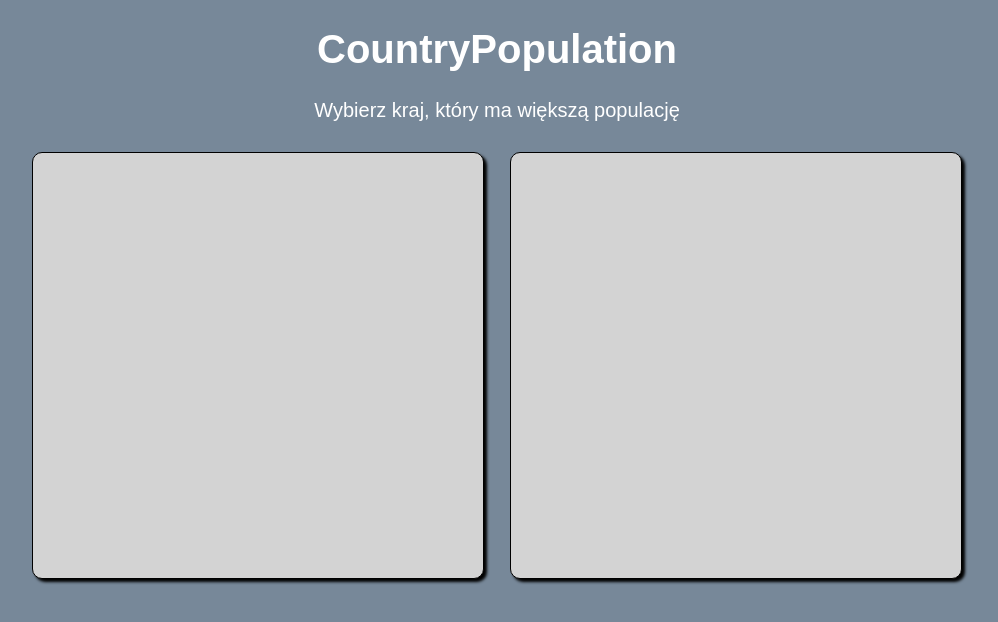
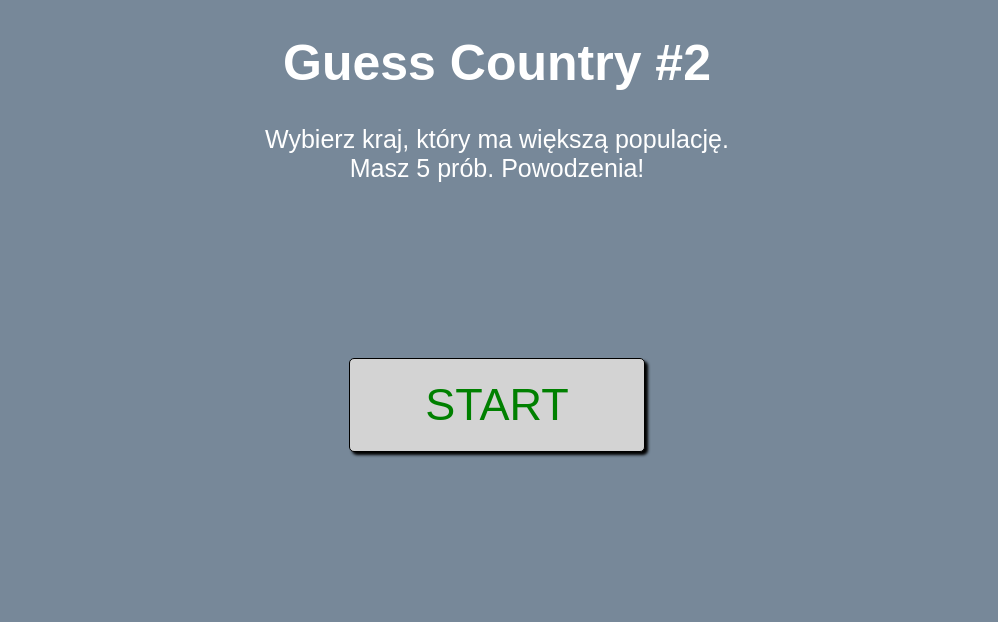
Before and after one commit to nojszewski/graKraje2, a plain HTML site: page index.html in a window 1280 px wide. Shown: the whole page, without its empty margins (143-1141 px from the left). Drawn offline with Linux system fonts and the light colour scheme; no server answers.

Commit message:
Update 26.11

```diff
--- a/app.js
+++ b/app.js
@@ -2,6 +2,22 @@ let correct = 0
 let unCorrect = 0
 let country1, country2
 let attempts = 0
+
+const startBtn = document.querySelector('#startBtn')
+startBtn.addEventListener('click', start)
+
+function start() {
+    const country1Box = document.querySelector('#countryBox1')
+    const country2Box = document.querySelector('#countryBox2')
+
+    country1Box.style.display = 'inline-block'
+    country2Box.style.display = 'inline-block'
+
+    startBtn.style.display = 'none'
+
+    draw()
+    check()
+}
 
 async function getData() {
     const res = await fetch("https://restcountries.com/v3.1/all")
@@ -80,6 +96,3 @@ function check() {
         handleClick(country2.population > country1.population)
     })
 }
-
-draw()
-check()
--- a/index.html
+++ b/index.html
@@ -3,14 +3,17 @@
 <head>
     <meta charset="UTF-8">
     <meta name="viewport" content="width=device-width, initial-scale=1.0">
-    <title>Gra w kraje</title>
+    <title>Guess Country #2 - gra</title>
 
     <link rel="stylesheet" href="style.css">
 </head>
 <body>
 
-    <h1>CountryPopulation</h1>
-    <p>Wybierz kraj, który ma większą populację</p>
+    <h1>Guess Country #2</h1>
+    <p>Wybierz kraj, który ma większą populację.<br>
+    Masz 5 prób. Powodzenia!</p>
+
+    <button id="startBtn">START</button>
 
     <div class="countryBox" id="countryBox1">
         <img id="flag1" class="flag">
--- a/style.css
+++ b/style.css
@@ -5,11 +5,16 @@ body {
     padding: 0;
     text-align: center;
     color: white;
-    font-size: 20px;
+    font-size: 25px;
+}
+
+p {
+    font-size: 25px;
 }
 
 .countryBox {
-    display: inline-block;
+    /* display: inline-block; */
+    display: none;
     width: 450px;
     height: 425px;
     margin: 10px;
@@ -36,3 +41,20 @@ body {
     font-weight: bold;
     color: green;
 }
+
+button {
+    background-color: lightgray;
+    color: green;
+    font-size: 45px;
+    border-radius: 5px;
+    padding: 20px 75px;
+    margin: 150px 10px;
+    border: 1px solid black;
+    cursor: pointer;
+    box-shadow: 3px 3px 3px black;
+}
+
+button:focus,
+button:hover {
+    background-color: darkgray;
+}
```
